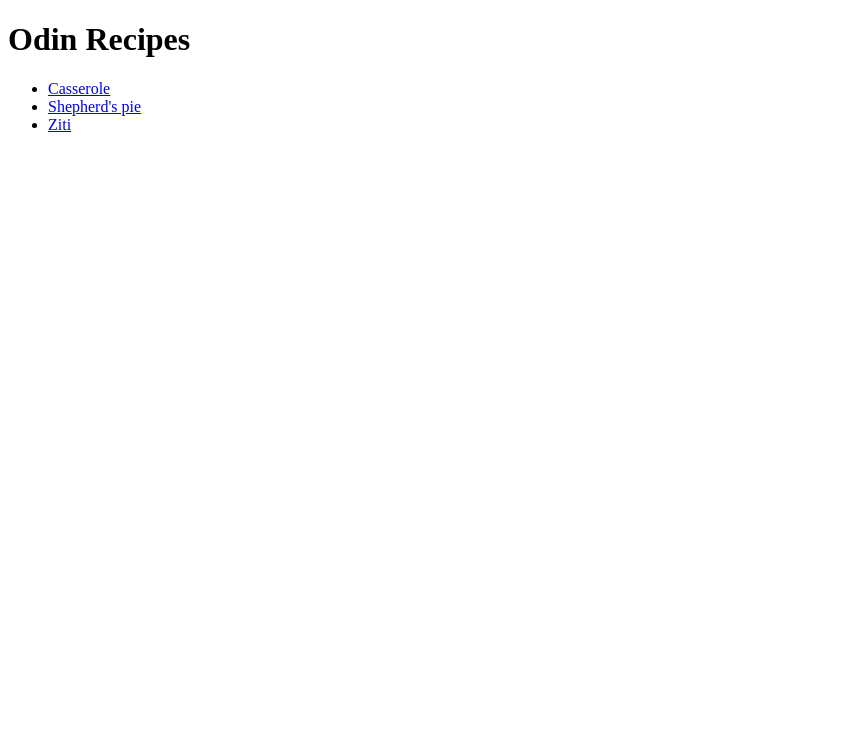
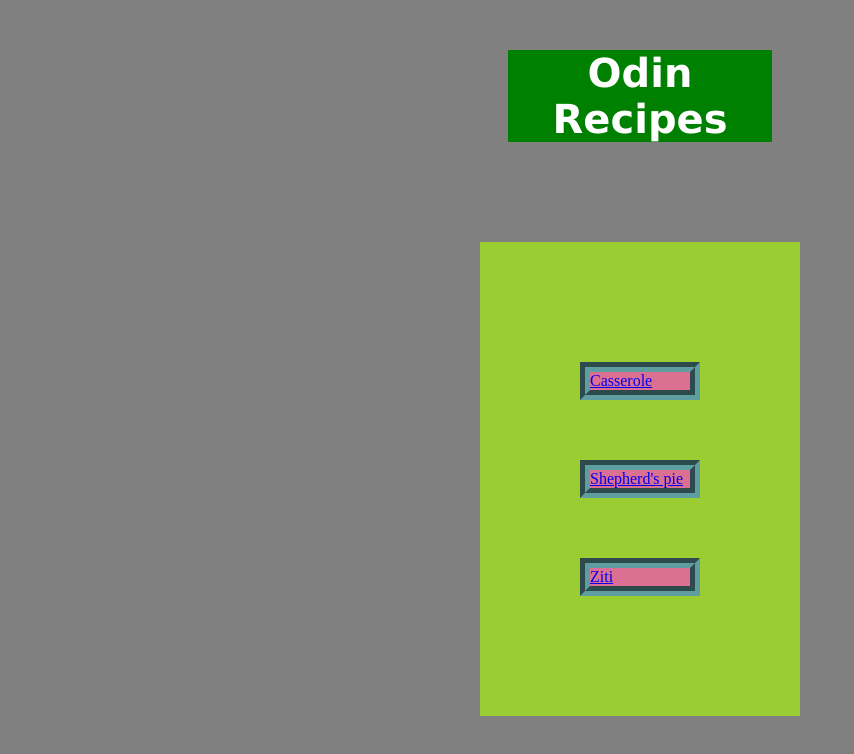
Before and after one commit to Marc-Andrei/odin-recipes, a plain HTML site: page index.html in a window 1280 px wide. Shown: the whole page, without its empty margins (0-854 px from the left). Drawn offline with Linux system fonts and the light colour scheme.

Commit message:
Add box styles

```diff
--- a/index.html
+++ b/index.html
@@ -3,6 +3,7 @@
     <head>
         <title>Recipes</title>
         <meta charset="utf-8">
+        <link rel="stylesheet" href="style.css">
     </head>
     <body>
         <h1>Odin Recipes</h1>
--- /dev/null
+++ b/recipes/styles.css
@@ -0,0 +1,28 @@
+body {
+    background-color: beige;
+}
+
+h1 {
+    background-color: yellow;
+
+}
+
+ul {
+    list-style: square;
+}
+
+h4 {
+    background-color:royalblue;
+    display:block;
+    padding: 5px;
+    border: 2px solid yellowgreen;
+    width: 50px;
+    margin: 0 auto;
+}
+
+ol li {
+    margin: 60px;
+    padding: 5px;
+    border:5px solid hotpink;
+    box-shadow: 2px 2px 2px 2px;
+}
--- /dev/null
+++ b/style.css
@@ -0,0 +1,28 @@
+body {
+    background-color: grey;
+}
+h1 {
+    background-color:green;
+    color:white;
+    text-align:center;
+    font-size:40px;
+    font-family:Verdana, Geneva, Tahoma, sans-serif;
+    margin: 50px 500px 100px;
+
+}
+
+ul {
+    width:200px;
+    margin: 100px auto;
+    list-style:none;
+    background-color: yellowgreen;
+    padding:60px;
+
+}
+
+li {
+    width: 100px;
+    margin: 60px auto;
+    background-color: palevioletred;
+    border: 10px groove cadetblue;
+}
```
Also changed, not shown: recipes/casserole.html (+1 -0 lines).
